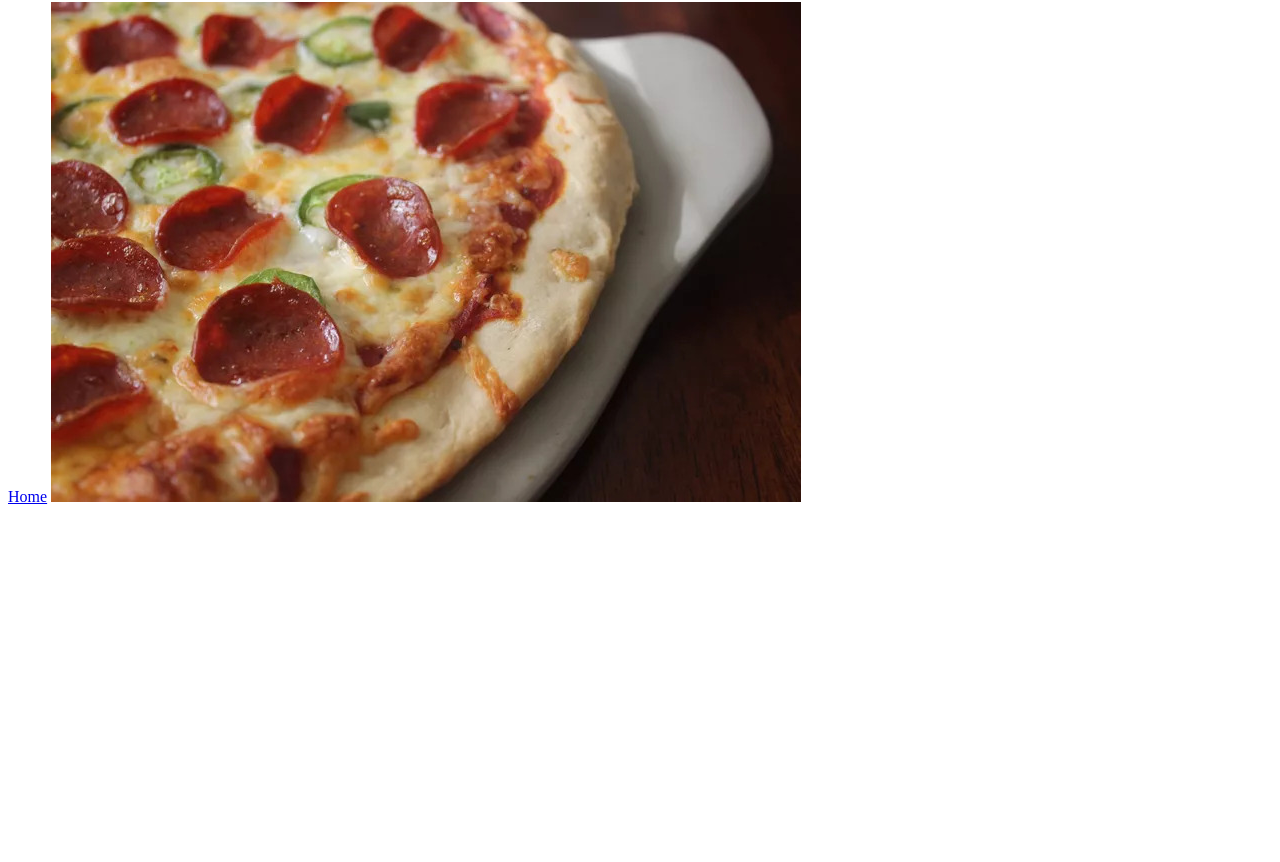
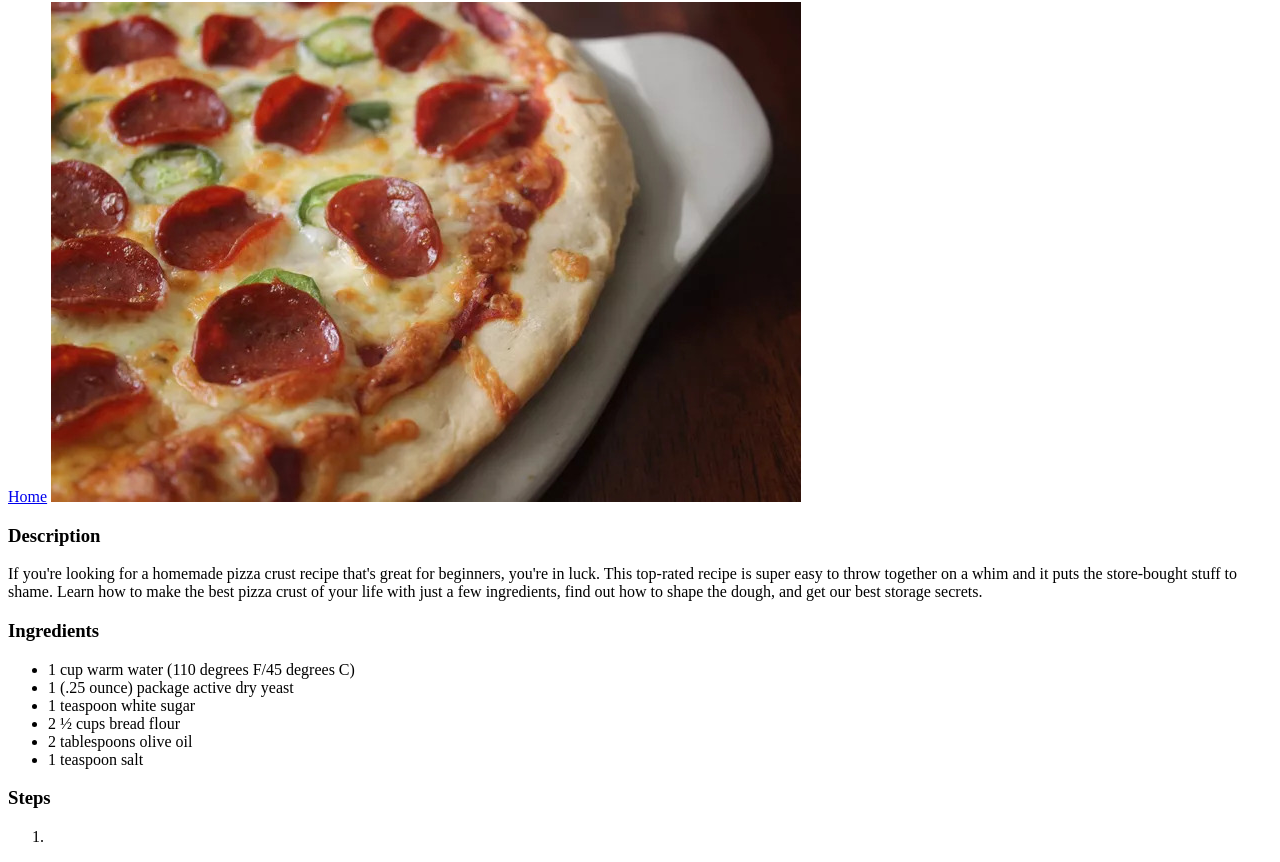
Before and after one commit to JavierVel1/odin-recipes, a plain HTML site: page recipes/pizza.html in a window 1280 px wide. Shown: the part 78-940 px from the top of the page. Before the commit the page ends 800 px from the top, so only its background shows below. Drawn offline with Linux system fonts and the light colour scheme.

Commit message:
Update pizza.html
Added a Description for the pizza and the ingredients needed for the pizza

```diff
--- a/recipes/pizza.html
+++ b/recipes/pizza.html
@@ -9,5 +9,24 @@
     <h1>Pizza</h1>
     <a href="../index.html">Home</a>
     <img src="pizza.jpg">
+     <h3>Description</h3>
+    <p>If you're looking for a homemade pizza crust recipe that's great for beginners,
+        you're in luck. This top-rated recipe is super easy to throw together on a whim
+        and it puts the store-bought stuff to shame. Learn how to make the best pizza crust
+        of your life with just a few ingredients, find out how to shape the dough, and get our best storage secrets.</p>
+    <h3>Ingredients</h3>
+    <ul>
+        <li>1 cup warm water (110 degrees F/45 degrees C)</li>
+        <li>1 (.25 ounce) package active dry yeast</li>
+        <li>1 teaspoon white sugar</li>
+        <li>2 ½ cups bread flour</li>
+        <li>2 tablespoons olive oil</li>
+        <li>1 teaspoon salt</li>
+    </ul>
+
+    <h3>Steps</h3>
+    <ol>
+        <li></li>
+    </ol>
 </body>
 </html>
```
Also changed, not shown: index.html (+1 -0 lines).
